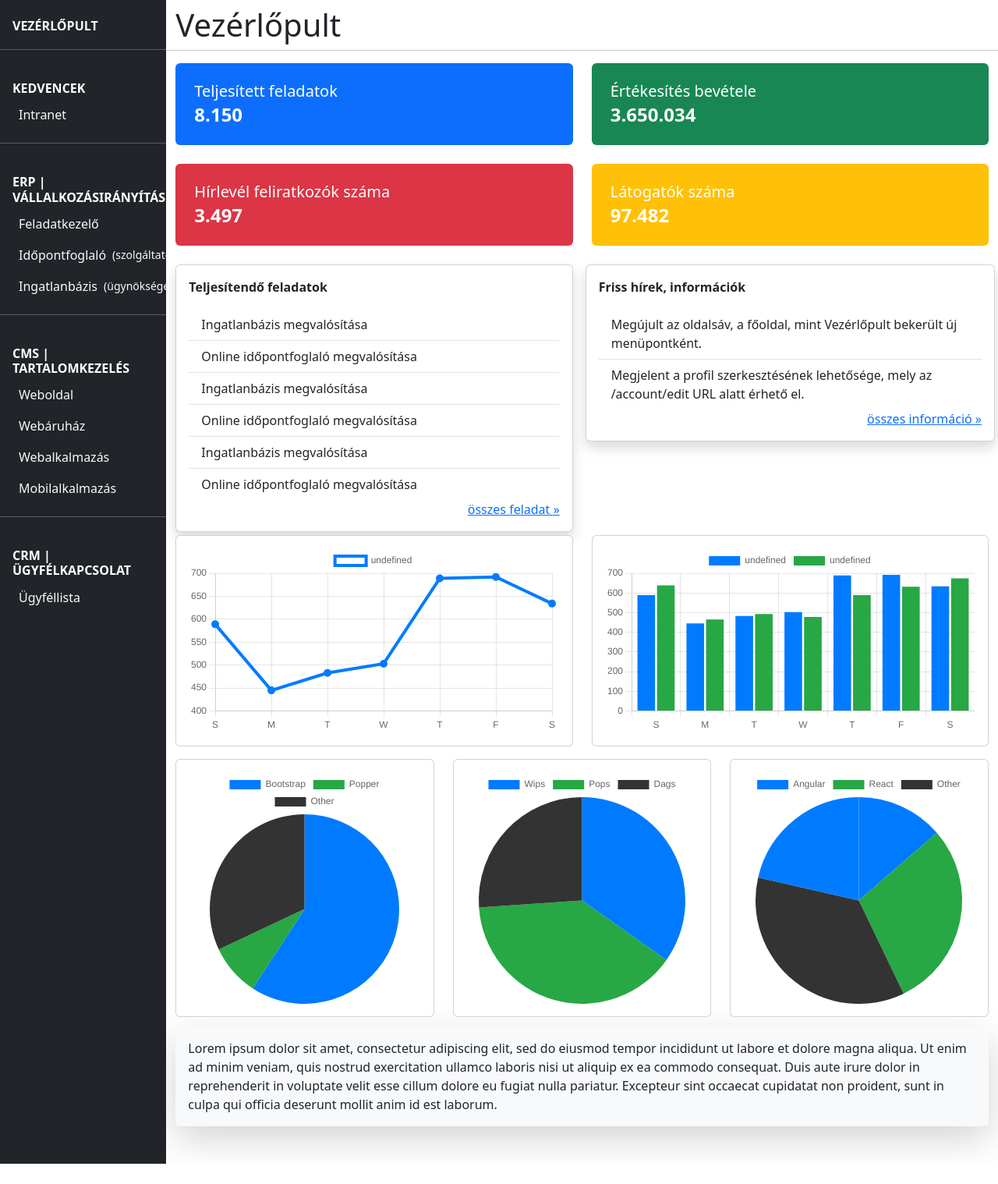
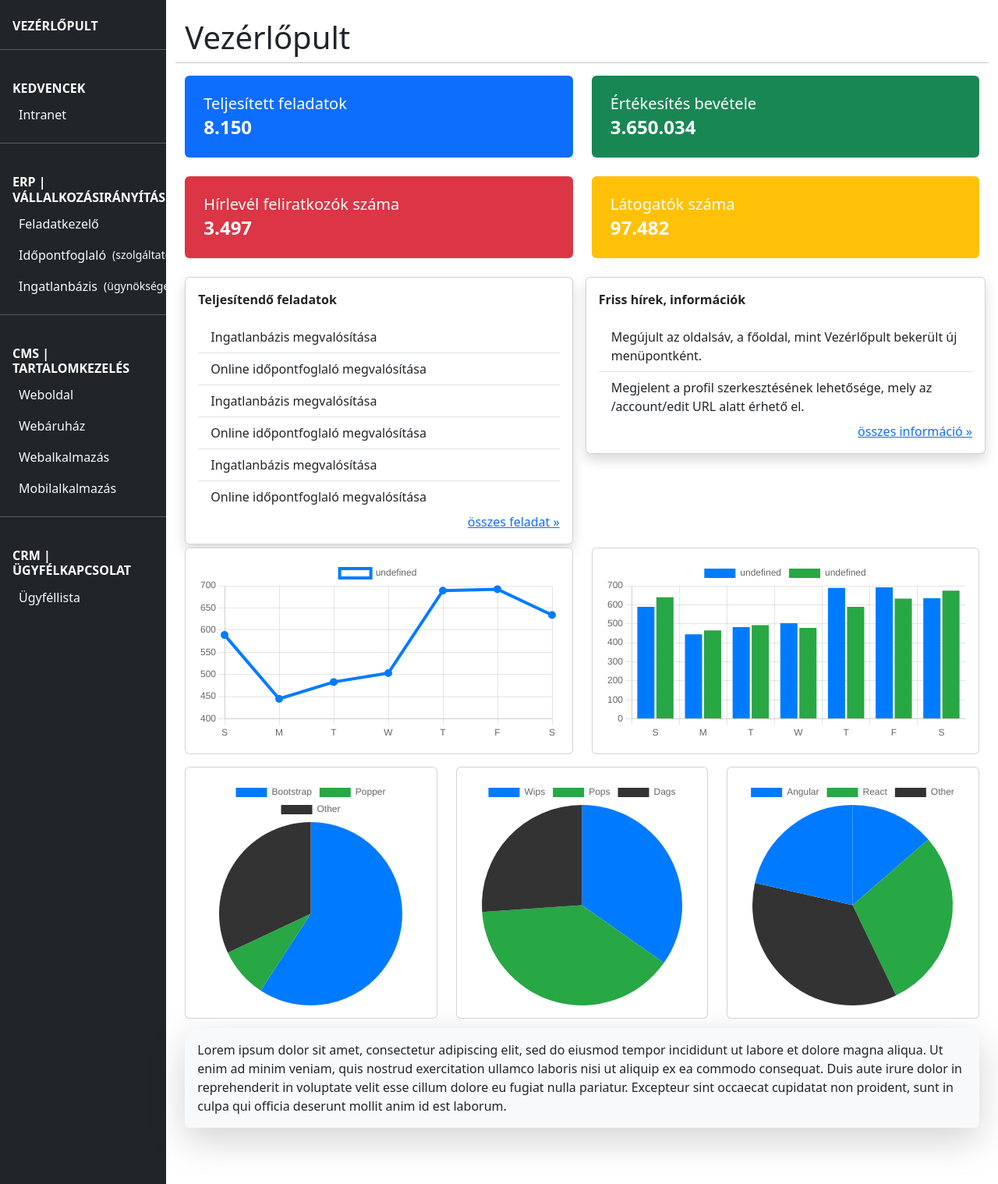
Before and after one commit to harkalygergo/platform-ujabb, a Symfony app: template templates/platform/backend/v1/index.html.twig in a window 1280 px wide. Shown: the part 65-1583 px from the top of the page at 78% size. Before the commit the page ends 1557 px from the top, so only its background shows below. Run offline with Twig, Linux system fonts and the light colour scheme; the template is opened without the code that fills it, so the values that code supplies are empty; grey boxes labelled with a size stand in for pictures from a placeholder-image service; some libraries are stand-ins or nearby versions.

Commit message:
v2023.12.27.9 - modify padding for main

```diff
--- a/templates/platform/backend/v1/base.html.twig
+++ b/templates/platform/backend/v1/base.html.twig
@@ -55,7 +55,7 @@
 
         {{ include('platform/backend/v1/sidebar.html.twig') }}
 
-        <main class="col-md-9 ms-sm-auto col-lg-10 pt-2">
+        <main class="col-md-9 ms-sm-auto col-lg-10 p-4">
 
             {% block main %}{% endblock %}
 
```
